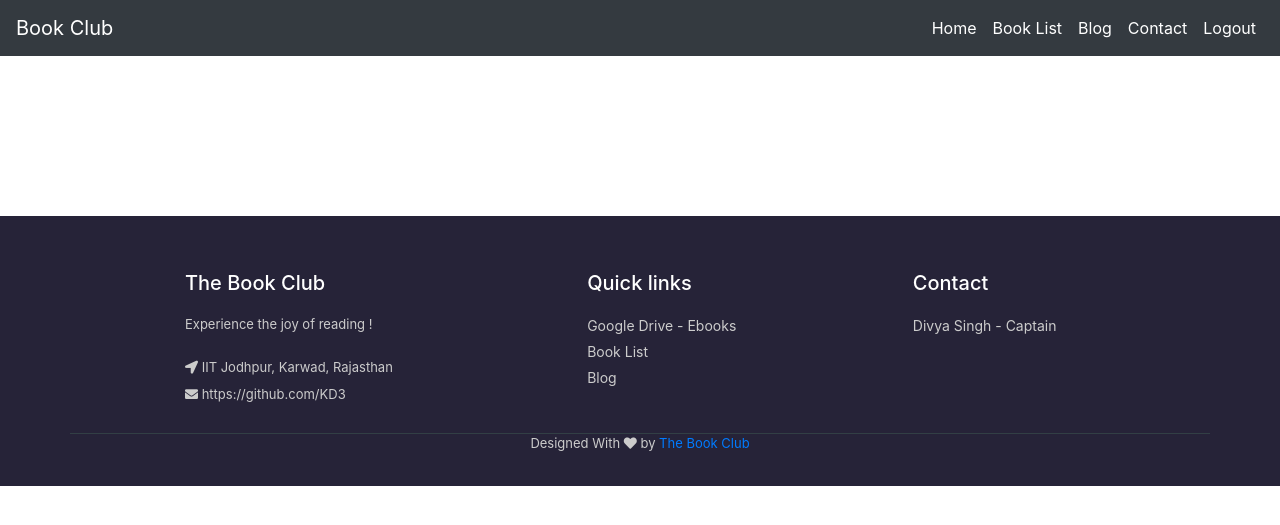
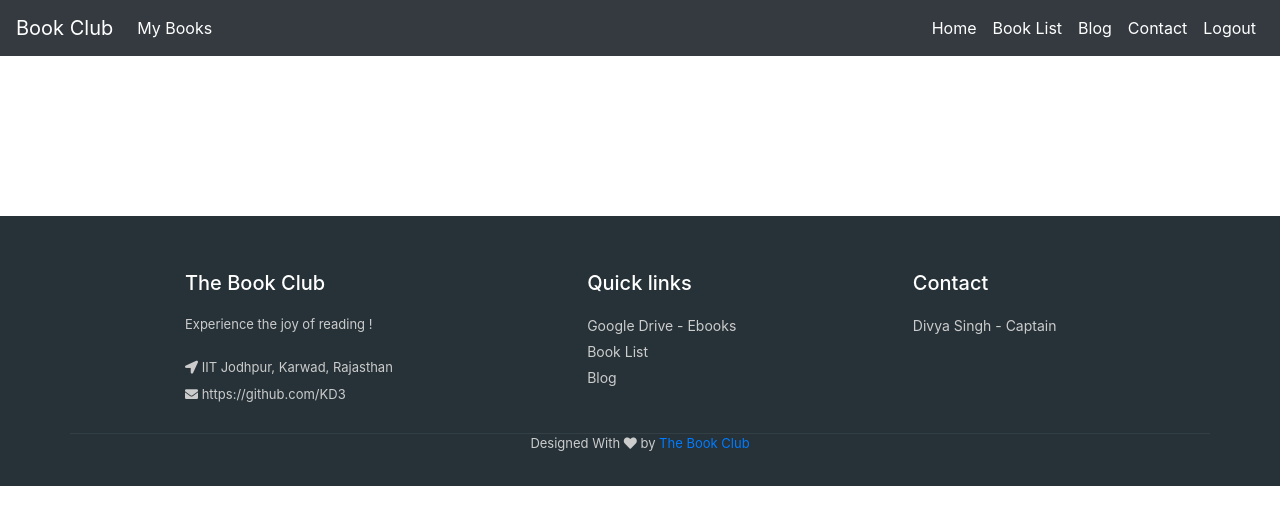
Before and after one commit to KD-3/book_club, a Django app: page /blog in a window 1280 px wide. Shown: the top 525 px of the page. Run offline with Django 3.2, Linux system fonts and the light colour scheme; the visitor is signed in with stand-in values (Sample User, id 1); some libraries are stand-ins or nearby versions; some web fonts are replaced.

Commit message:
Added my books section.

```diff
--- a/main/urls.py
+++ b/main/urls.py
@@ -8,5 +8,6 @@
     path('book-list', views.BookListPageView.as_view(template_name='main/book_list.html'), name='book-list'),
     path('blog', views.BlogPageView.as_view(template_name='main/blog.html'), name='blog'),
     path('contact', views.ContactPageView.as_view(template_name='main/contact.html'), name='contact'),
+    path('mybooks', views.MyBooksView.as_view(template_name='main/mybooks.html'), name='mybooks'),
 ]
 urlpatterns += static(settings.MEDIA_URL, document_root=settings.MEDIA_ROOT)
--- a/main/views.py
+++ b/main/views.py
@@ -34,3 +34,6 @@
         context['contacts'] = Contact.objects.all()
 
         return context
+
+class MyBooksView(TemplateView):
+    template_name = 'main/mybooks.html'
--- a/static/book_club/css/master.css
+++ b/static/book_club/css/master.css
@@ -87,7 +87,7 @@
 }
 /*footer*/
 .col_white_amrc { color:#FFF;}
-footer { width:100%; background-color:#262338;margin-top: 160px; min-height: 180px; padding:10px 0px 25px 0px ;}
+footer { width:100%; background-color: #263238;margin-top: 160px; min-height: 180px; padding:10px 0px 25px 0px ;}
 .pt2 { padding-top:45px ; margin-bottom:20px ;}
 footer p { font-size:13px; color:#CCC; padding-bottom:0px; margin-bottom:8px;}
 footer div {padding-left: 100px;}
--- a/templates/main/base.html
+++ b/templates/main/base.html
@@ -45,6 +45,11 @@
                     <li>
                         <a class="navbar-brand" href="{% url 'home' %}">Book Club</a>
                     </li>
+                    {% if user.is_authenticated %}
+                    <li class="nav-item active">
+                        <a class="nav-link" href="{% url 'mybooks' %}">My Books</a>
+                    </li>
+                    {% endif %}
                 </ul>
                     {#                    {% if user.is_authenticated %}#}
                 <ul class="navbar-nav justify-content-end">
--- /dev/null
+++ b/templates/main/mybooks.html
@@ -0,0 +1,5 @@
+{% extends "main/base.html" %}
+{% block content %}
+<br>
+<br>
+{% endblock %}
```
